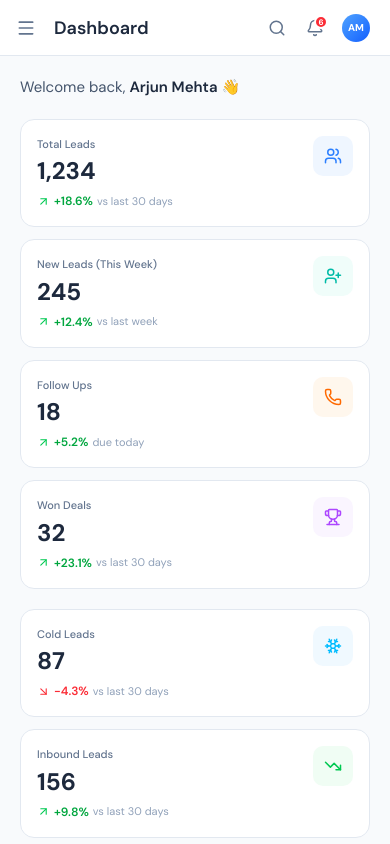
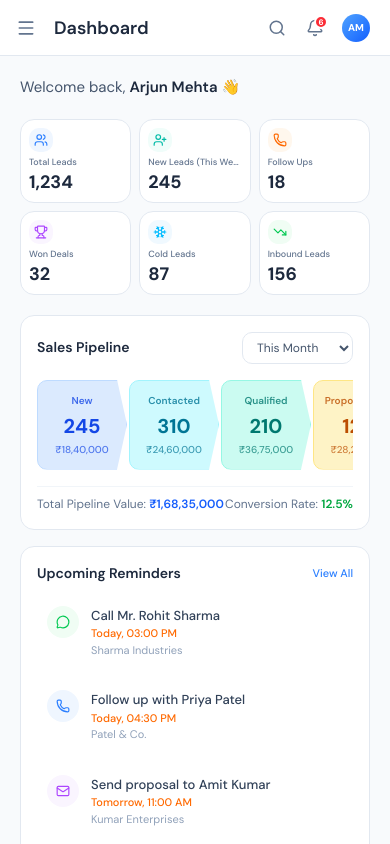
Before and after one commit to MrSanito/salesCRM, a Next.js app: page / in a window 390 px wide. Built offline with nearby package versions, Linux system fonts and the light colour scheme.

Commit message:
feat: optimize mobile view for KPI cards and Leads table

```diff
--- a/app/page.tsx
+++ b/app/page.tsx
@@ -201,54 +201,28 @@ export default function SalesPortal() {
               Welcome back, <span className="font-semibold text-slate-800">Arjun Mehta</span> 👋
             </p>
 
-            {/* ── KPI Row 1 ── */}
-            <div className="grid grid-cols-1 sm:grid-cols-2 lg:grid-cols-4 gap-3">
-              {KPI_CARDS.slice(0, 4).map((card) => {
+            {/* ── KPI Cards ── */}
+            <div className="grid grid-cols-3 lg:grid-cols-6 gap-2 sm:gap-3">
+              {KPI_CARDS.map((card) => {
                 const Icon = card.icon;
                 return (
-                  <div key={card.label} className="bg-white rounded-xl border border-slate-200 p-4 flex items-start justify-between hover:shadow-sm transition-shadow">
-                    <div>
-                      <p className="text-[11px] font-medium text-slate-500 mb-1">{card.label}</p>
-                      <p className="text-2xl font-bold text-slate-800 leading-tight">{card.value}</p>
-                      <div className="flex items-center gap-1 mt-1.5">
-                        {card.up ? (
-                          <ArrowUpRight size={13} className="text-green-500" />
-                        ) : (
-                          <ArrowDownRight size={13} className="text-red-500" />
-                        )}
-                        <span className={`text-[12px] font-semibold ${card.up ? "text-green-600" : "text-red-500"}`}>{card.change}</span>
-                        <span className="text-[11px] text-slate-400">{card.sub}</span>
+                  <div key={card.label} className="bg-white rounded-xl border border-slate-200 p-2 sm:p-4 flex flex-col justify-between hover:shadow-sm transition-shadow">
+                    <div className="flex items-center justify-between mb-1 sm:mb-2">
+                       <div className={`w-6 h-6 sm:w-10 sm:h-10 rounded-lg ${card.iconBg} flex items-center justify-center flex-shrink-0`}>
+                        <Icon size={14} className={`sm:w-[18px] sm:h-[18px] ${card.iconColor}`} />
                       </div>
                     </div>
-                    <div className={`w-10 h-10 rounded-lg ${card.iconBg} flex items-center justify-center flex-shrink-0`}>
-                      <Icon size={18} className={card.iconColor} />
-                    </div>
-                  </div>
-                );
-              })}
-            </div>
-
-            {/* ── KPI Row 2 ── */}
-            <div className="grid grid-cols-1 md:grid-cols-2 gap-3">
-              {KPI_CARDS.slice(4).map((card) => {
-                const Icon = card.icon;
-                return (
-                  <div key={card.label} className="bg-white rounded-xl border border-slate-200 p-4 flex items-start justify-between hover:shadow-sm transition-shadow">
                     <div>
-                      <p className="text-[11px] font-medium text-slate-500 mb-1">{card.label}</p>
-                      <p className="text-2xl font-bold text-slate-800 leading-tight">{card.value}</p>
-                      <div className="flex items-center gap-1 mt-1.5">
+                      <p className="text-[9px] sm:text-[11px] font-medium text-slate-500 mb-0.5 sm:mb-1 truncate">{card.label}</p>
+                      <p className="text-lg sm:text-2xl font-bold text-slate-800 leading-tight">{card.value}</p>
+                      <div className="flex items-center gap-0.5 sm:gap-1 mt-1 sm:mt-1.5 flex-wrap hidden sm:flex">
                         {card.up ? (
-                          <ArrowUpRight size={13} className="text-green-500" />
+                          <ArrowUpRight size={12} className="text-green-500 hidden sm:block" />
                         ) : (
-                          <ArrowDownRight size={13} className="text-red-500" />
+                           <ArrowDownRight size={12} className="text-red-500 hidden sm:block" />
                         )}
-                        <span className={`text-[12px] font-semibold ${card.up ? "text-green-600" : "text-red-500"}`}>{card.change}</span>
-                        <span className="text-[11px] text-slate-400">{card.sub}</span>
+                        <span className={`text-[10px] sm:text-[12px] font-semibold ${card.up ? "text-green-600" : "text-red-500"}`}>{card.change}</span>
                       </div>
-                    </div>
-                    <div className={`w-10 h-10 rounded-lg ${card.iconBg} flex items-center justify-center flex-shrink-0`}>
-                      <Icon size={18} className={card.iconColor} />
                     </div>
                   </div>
                 );
@@ -370,11 +344,14 @@ export default function SalesPortal() {
                 <table className="w-full text-[13px]">
                   <thead>
                     <tr className="bg-slate-50 border-b border-slate-100">
-                      {["Lead", "Company", "Stage", "Value", "Owner", "Follow Up", "Priority", ""].map((h) => (
-                        <th key={h} className="text-left text-[11px] font-semibold text-slate-500 uppercase tracking-wider px-4 py-2.5">
-                          {h}
-                        </th>
-                      ))}
+                      <th className="text-left text-[11px] font-semibold text-slate-500 uppercase tracking-wider px-3 sm:px-4 py-2.5">Lead</th>
+                      <th className="hidden md:table-cell text-left text-[11px] font-semibold text-slate-500 uppercase tracking-wider px-4 py-2.5">Company</th>
+                      <th className="text-left text-[11px] font-semibold text-slate-500 uppercase tracking-wider px-3 sm:px-4 py-2.5">Stage</th>
+                      <th className="text-left text-[11px] font-semibold text-slate-500 uppercase tracking-wider px-3 sm:px-4 py-2.5">Value</th>
+                      <th className="hidden lg:table-cell text-left text-[11px] font-semibold text-slate-500 uppercase tracking-wider px-4 py-2.5">Owner</th>
+                      <th className="hidden sm:table-cell text-left text-[11px] font-semibold text-slate-500 uppercase tracking-wider px-4 py-2.5">Follow Up</th>
+                      <th className="hidden xl:table-cell text-left text-[11px] font-semibold text-slate-500 uppercase tracking-wider px-4 py-2.5">Priority</th>
+                      <th className="text-right text-[11px] font-semibold text-slate-500 uppercase tracking-wider px-3 sm:px-4 py-2.5"></th>
                     </tr>
                   </thead>
                   <tbody>
@@ -384,27 +361,27 @@ export default function SalesPortal() {
                         onClick={() => openLeadModal(i)}
                         className="border-b border-slate-50 hover:bg-slate-50 transition-colors cursor-pointer group"
                       >
-                        <td className="px-4 py-3">
-                          <span className="font-semibold text-slate-700">{lead.name}</span>
+                        <td className="px-3 sm:px-4 py-3">
+                          <span className="font-semibold text-slate-700 block truncate max-w-[100px] sm:max-w-none">{lead.name}</span>
                         </td>
-                        <td className="px-4 py-3 text-slate-500">{lead.company}</td>
-                        <td className="px-4 py-3">
-                          <span className={`px-2 py-0.5 rounded-md text-[11px] font-medium ${stageStyle[lead.stage] ?? "bg-slate-100 text-slate-600"}`}>
+                        <td className="hidden md:table-cell px-4 py-3 text-slate-500">{lead.company}</td>
+                        <td className="px-3 sm:px-4 py-3">
+                          <span className={`px-2 py-0.5 rounded-md text-[10px] sm:text-[11px] font-medium whitespace-nowrap ${stageStyle[lead.stage] ?? "bg-slate-100 text-slate-600"}`}>
                             {lead.stage}
                           </span>
                         </td>
-                        <td className="px-4 py-3 font-semibold text-slate-700">{lead.value}</td>
-                        <td className="px-4 py-3 text-slate-500">{lead.owner}</td>
-                        <td className={`px-4 py-3 ${lead.date.startsWith("Today") ? "text-orange-500 font-medium" : "text-slate-400"}`}>
+                        <td className="px-3 sm:px-4 py-3 font-semibold text-slate-700 text-[12px] sm:text-[13px]">{lead.value}</td>
+                        <td className="hidden lg:table-cell px-4 py-3 text-slate-500">{lead.owner}</td>
+                        <td className={`hidden sm:table-cell px-4 py-3 ${lead.date.startsWith("Today") ? "text-orange-500 font-medium" : "text-slate-400"}`}>
                           {lead.date}
                         </td>
-                        <td className="px-4 py-3">
+                        <td className="hidden xl:table-cell px-4 py-3">
                           <span className={`px-2 py-0.5 rounded-md text-[11px] font-medium ${priorityStyle[lead.priority]}`}>
                             {lead.priority}
                           </span>
                         </td>
-                        <td className="px-4 py-3" onClick={(e) => e.stopPropagation()}>
-                          <div className="flex items-center gap-1">
+                        <td className="px-3 sm:px-4 py-3" onClick={(e) => e.stopPropagation()}>
+                          <div className="flex items-center justify-end gap-1">
                             <button className="p-1.5 rounded-lg hover:bg-slate-100 text-slate-400 hover:text-slate-600 transition-colors">
                               <Eye size={13} />
                             </button>
```
